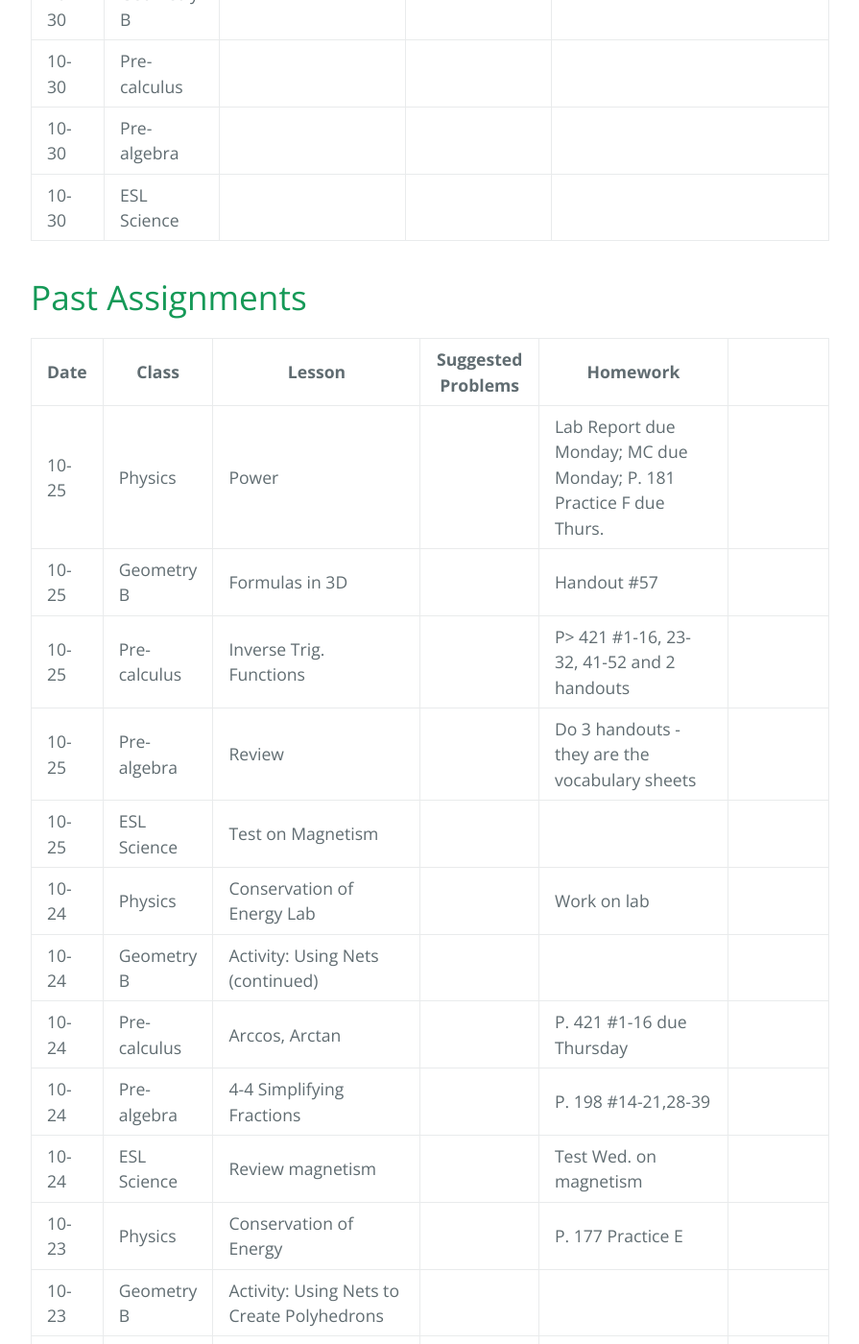
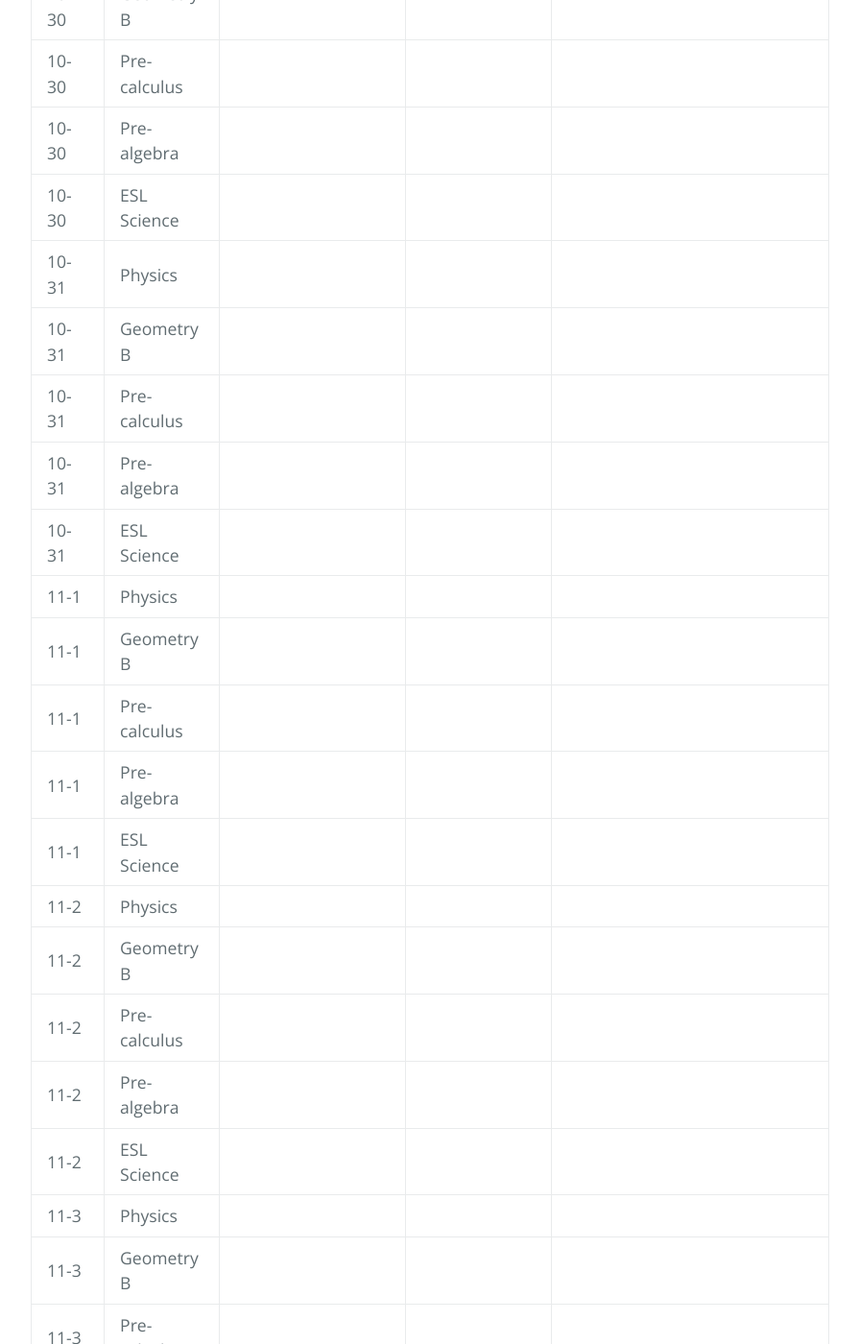
Before and after one commit to gpayoo/gpayoo, a Jekyll site: the page built from index.md, in a window 1280 px wide and 1400 px high, scrolled down 1487 px. Shown: the whole window at 96% size, without its empty margins (192-1087 px from the left). Built offline with Jekyll 4.4.1, drawn with Linux system fonts in a browser that asks for light colours; our own code applies the rules of GitHub Pages for plain Markdown files; some of the changed text lies outside the part shown.

Commit message:
Update index.md

```diff
--- a/index.md
+++ b/index.md
@@ -25,6 +25,26 @@ layout: default
 | 10-30 | Pre-calculus | | |
 | 10-30 | Pre-algebra |   | |
 | 10-30 | ESL Science |  |  |
+| 10-31 | Physics |  | |
+| 10-31 | Geometry B |   | |   |
+| 10-31 | Pre-calculus | | |
+| 10-31 | Pre-algebra |   | |
+| 10-31 | ESL Science |  |  |
+| 11-1 | Physics |  | |
+| 11-1 | Geometry B |   | |   |
+| 11-1 | Pre-calculus | | |
+| 11-1 | Pre-algebra |   | |
+| 11-1 | ESL Science |  |  |
+| 11-2 | Physics |  | |
+| 11-2 | Geometry B |   | |   |
+| 11-2 | Pre-calculus | | |
+| 11-2 | Pre-algebra |   | |
+| 11-2 | ESL Science |  |  |
+| 11-3 | Physics |  | |
+| 11-3 | Geometry B |   | |   |
+| 11-3 | Pre-calculus | | |
+| 11-3 | Pre-algebra |   | |
+| 11-3 | ESL Science |  |  |
 
 # [](#header-2) Past Assignments
 
```
